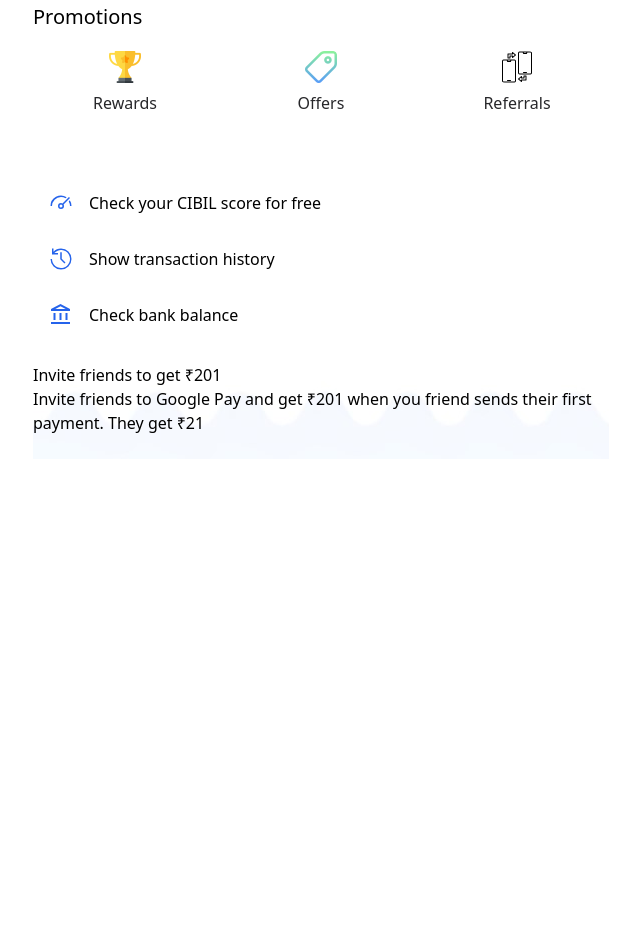
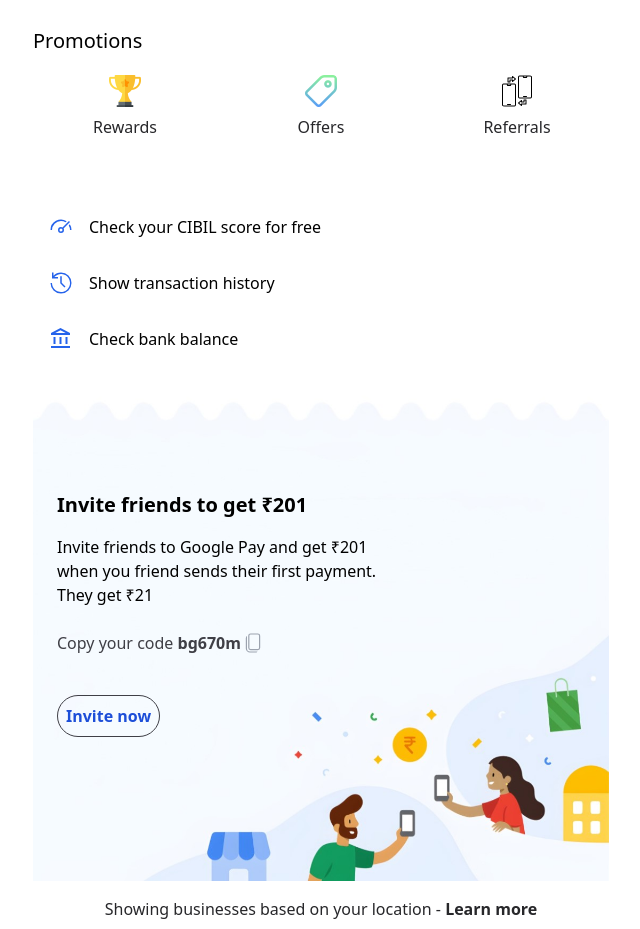
Before and after one commit to Jeya-rosini/googlepay-UI-tailwindcss, a website: page light.html in a window 1280 px wide. Shown: the part 1591-2520 px from the top of the page, without its empty margins (319-959 px from the left). Before the commit the page ends 2050 px from the top, so only its background shows below. Drawn offline with nearby package versions, Linux system fonts and the light colour scheme.

Commit message:
add the footer and header banner

```diff
--- a/light.html
+++ b/light.html
@@ -58,8 +58,9 @@
     </div>
 
     <!-----banner---->
-    <div>
-        <img src="./Assets/Images/gpay-hero-banner-white.jpg" alt="gpay-banner" class="rounded">
+    <div class="bg-[url('./Assets/Images/gpay-hero-banner-white.jpg')] bg-cover pt-12 pb-32 text-center">
+        <p class="text-zinc-800 font-semibold">Win Match tickets and more at <br>Britannia 5050 4</p>
+        <button type="button" class="hover:cursor-pointer hover:bg-sky-600 bg-blue-700 text-white rounded-full p-2 mt-2">Let's go</button>
     </div>
 
     <!----Icones---->
@@ -94,7 +95,7 @@
                 phone <br>number</span>
         </div>
         <div class="flex flex-col items-center justify-center  hover:bg-blue-700">
-            <svg xmlns="http://www.w3.org/2000/svg" width="32" height="32" viewBox="0 0 36 36" >
+            <svg xmlns="http://www.w3.org/2000/svg" width="32" height="32" viewBox="0 0 36 36">
                 <path fill="#000" d="M3.5 13.56L18 5.23l14.5 8.33a1 1 0 0 0 1-1.73L18 2.92L2.5 11.83a1 1 0 1 0 1 1.73Z"
                     class="clr-i-outline clr-i-outline-path-1" />
                 <path fill="#000"
@@ -309,8 +310,7 @@
                 Business
             </h1>
             <div class="flex items-center space-x-1 bg-neutral-300 p-2 hover:cursor-pointer hover:bg-blue-600">
-                <svg xmlns="http://www.w3.org/2000/svg" width="24" height="24" viewBox="0 0 24 24"
-                    class="fill-black ">
+                <svg xmlns="http://www.w3.org/2000/svg" width="24" height="24" viewBox="0 0 24 24" class="fill-black ">
                     <path
                         d="M6 22q-.825 0-1.413-.588T4 20V8q0-.825.588-1.413T6 6h2q0-1.65 1.175-2.825T12 2q1.65 0 2.825 1.175T16 6h2q.825 0 1.413.588T20 8v12q0 .825-.588 1.413T18 22H6Zm0-2h12V8h-2v2q0 .425-.288.713T15 11q-.425 0-.713-.288T14 10V8h-4v2q0 .425-.288.713T9 11q-.425 0-.713-.288T8 10V8H6v12Zm4-14h4q0-.825-.588-1.413T12 4q-.825 0-1.413.588T10 6ZM6 20V8v12Z" />
                 </svg>
@@ -443,18 +443,15 @@
         <h1 class="text-xl">Promotions</h1>
         <div class="grid grid-cols-3 gap-3 py-5 hover:cursor-pointer">
             <div class="flex items-center justify-center flex-col">
-                <img src="./Assets/Images/trophy.png" alt="trophy"
-                    class="rounded hover:bg-blue-600 w-8 h-8 ">
+                <img src="./Assets/Images/trophy.png" alt="trophy" class="rounded hover:bg-blue-600 w-8 h-8 ">
                 <span class="mt-2 text-zinc-800">Rewards</span>
             </div>
             <div class="flex items-center justify-center flex-col">
-                <img src="./Assets/Images/offers.png" alt="trophy"
-                    class="w-8 h-8 rounded hover:bg-blue-600">
+                <img src="./Assets/Images/offers.png" alt="trophy" class="w-8 h-8 rounded hover:bg-blue-600">
                 <span class="mt-2 text-zinc-800">Offers</span>
             </div>
             <div class="flex items-center justify-center flex-col">
-                <img src="./Assets/Images/referrals.png" alt="trophy"
-                    class="rounded hover:bg-blue-600 w-8 h-8 ">
+                <img src="./Assets/Images/referrals.png" alt="trophy" class="rounded hover:bg-blue-600 w-8 h-8 ">
                 <span class="mt-2 text-zinc-800">Referrals</span>
             </div>
         </div>
@@ -464,7 +461,8 @@
     <section>
         <div class="text-black py-5">
             <div class="flex gap-x-4 p-4">
-            <svg xmlns="http://www.w3.org/2000/svg" width="24" height="24" viewBox="0 0 32 32" class="fill-blue-600">
+                <svg xmlns="http://www.w3.org/2000/svg" width="24" height="24" viewBox="0 0 32 32"
+                    class="fill-blue-600">
                     <path
                         d="M30 20a13.854 13.854 0 0 0-2.23-7.529l-1.444 1.445A11.892 11.892 0 0 1 28 20zM28 9.414L26.586 8l-8.567 8.567A3.952 3.952 0 0 0 16 16a4 4 0 1 0 4 4a3.953 3.953 0 0 0-.567-2.02zM16 22a2 2 0 1 1 2-2a2.002 2.002 0 0 1-2 2zm0-14a11.909 11.909 0 0 1 6.083 1.674l1.454-1.453A13.977 13.977 0 0 0 2 20h2A12.014 12.014 0 0 1 16 8z" />
                 </svg>
@@ -477,7 +475,8 @@
                 </svg>
             </div>
             <div class="flex gap-x-4 p-4">
-            <svg xmlns="http://www.w3.org/2000/svg" width="24" height="24" viewBox="0 0 32 32" class="fill-blue-600">
+                <svg xmlns="http://www.w3.org/2000/svg" width="24" height="24" viewBox="0 0 32 32"
+                    class="fill-blue-600">
                     <path d="M20.59 22L15 16.41V7h2v8.58l5 5.01L20.59 22z" />
                     <path d="M16 2A13.94 13.94 0 0 0 6 6.23V2H4v8h8V8H7.08A12 12 0 1 1 4 16H2A14 14 0 1 0 16 2Z" />
                 </svg>
@@ -490,7 +489,8 @@
                 </svg>
             </div>
             <div class="flex gap-x-4 p-4">
-            <svg xmlns="http://www.w3.org/2000/svg" width="24" height="24" viewBox="0 0 24 24" class="fill-blue-600">
+                <svg xmlns="http://www.w3.org/2000/svg" width="24" height="24" viewBox="0 0 24 24"
+                    class="fill-blue-600">
                     <path
                         d="M6.5 10h-2v7h2v-7m6 0h-2v7h2v-7m8.5 9H2v2h19v-2m-2.5-9h-2v7h2v-7m-7-6.74L16.71 6H6.29l5.21-2.74m0-2.26L2 6v2h19V6l-9.5-5Z" />
                 </svg>
@@ -506,16 +506,29 @@
     </section>
 
     <footer>
-    <div class="bg-[url('./Assets/Images/gpay-footer-light.jpg')]">
-        <div>
-            <h3>Invite friends to get ₹201</h3>
-            <p>Invite friends to Google Pay and get ₹201 when you friend sends their first payment. They get ₹21</p>
+        <div class="bg-[url('./Assets/Images/gpay-footer-light.jpg')] bg-cover pb-36 p-6 mb-18">
+            <div class="pt-20">
+                <h3 class="text-xl font-semibold">Invite friends to get ₹201</h3>
+                <p class="pt-4 text-gary-500">Invite friends to Google Pay and get ₹201
+                    <br> when you friend sends their first payment.
+                    <br>They get ₹21</p>
+                <div class="flex flex-1 items-center pt-6 text-zinc-700">
+                    <p>Copy your code <strong>bg670m</strong> </p>
+                    <svg xmlns="http://www.w3.org/2000/svg" width="24" height="24"
+                            viewBox="0 0 20 20" class="fill-gray-400">
+                            <path
+                                d="M8 2a2 2 0 0 0-2 2v10a2 2 0 0 0 2 2h6a2 2 0 0 0 2-2V4a2 2 0 0 0-2-2H8ZM7 4a1 1 0 0 1 1-1h6a1 1 0 0 1 1 1v10a1 1 0 0 1-1 1H8a1 1 0 0 1-1-1V4ZM4 6a2 2 0 0 1 1-1.732V14.5A2.5 2.5 0 0 0 7.5 17h6.232A2 2 0 0 1 12 18H7.5A3.5 3.5 0 0 1 4 14.5V6Z" />
+                        </svg>
                 </div>
-        <div>
-            <input type="button" name="Invite" class="rounded text-blue-700">
+            </div>
+            <div class="pt-10">
+                <button type="Invite" class="rounded text-blue-700 font-semibold border p-2 rounded-full border-zinc-700 hover:bg-blue-700 hover:text-white">Invite now</button>
             </div>
         </div>
 
+        <div class="text-center text-zinc-800 pt-4 pb-2">
+            <p>Showing businesses based on your location - <strong class="hover:cursor-pointer">Learn more</strong></p>
+        </div>
 
     </footer>
 </body>
```
Also changed, not shown: index.html (+28 -4 lines). Lines whose indentation alone changed are shown as unchanged.
